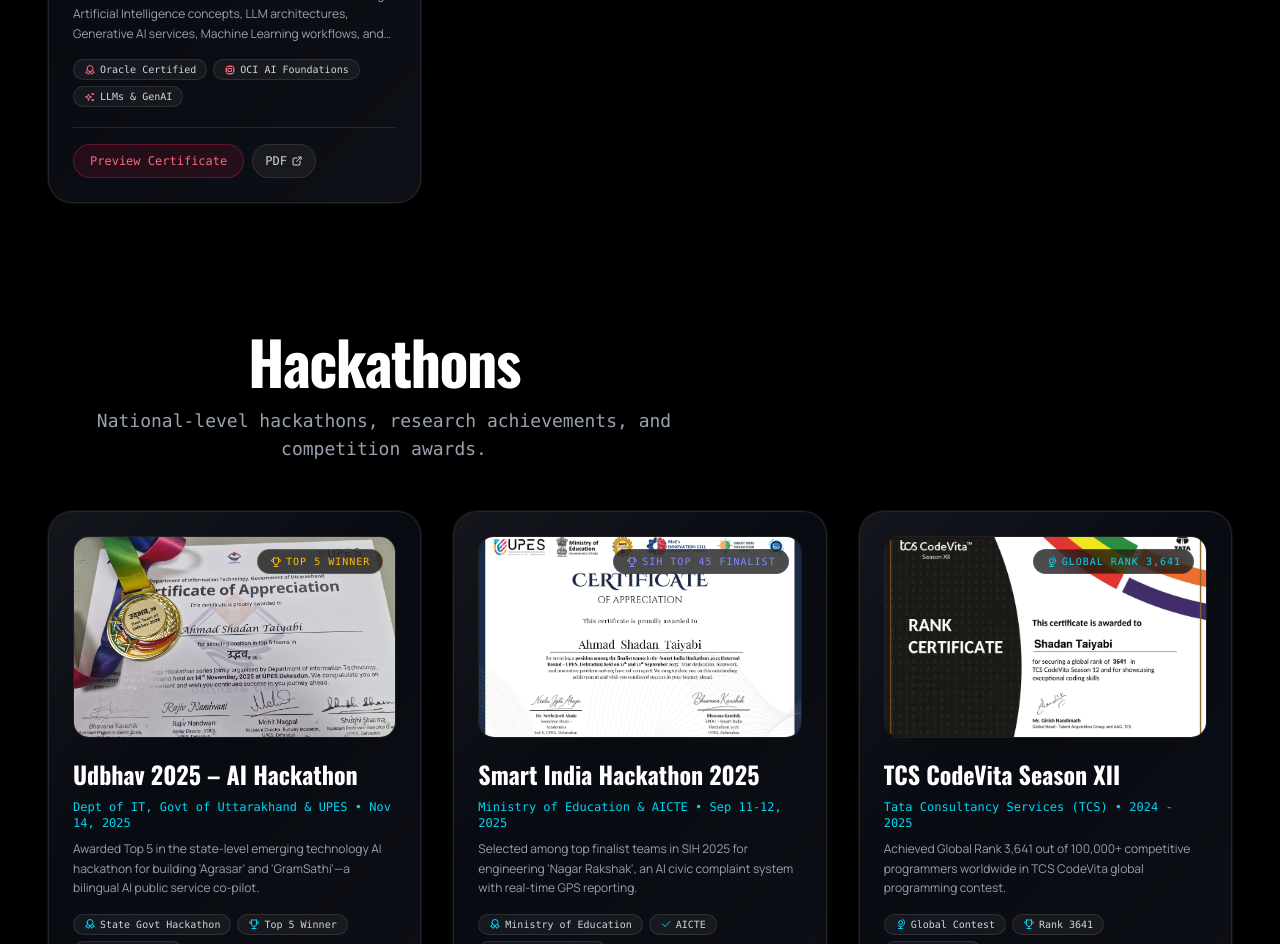
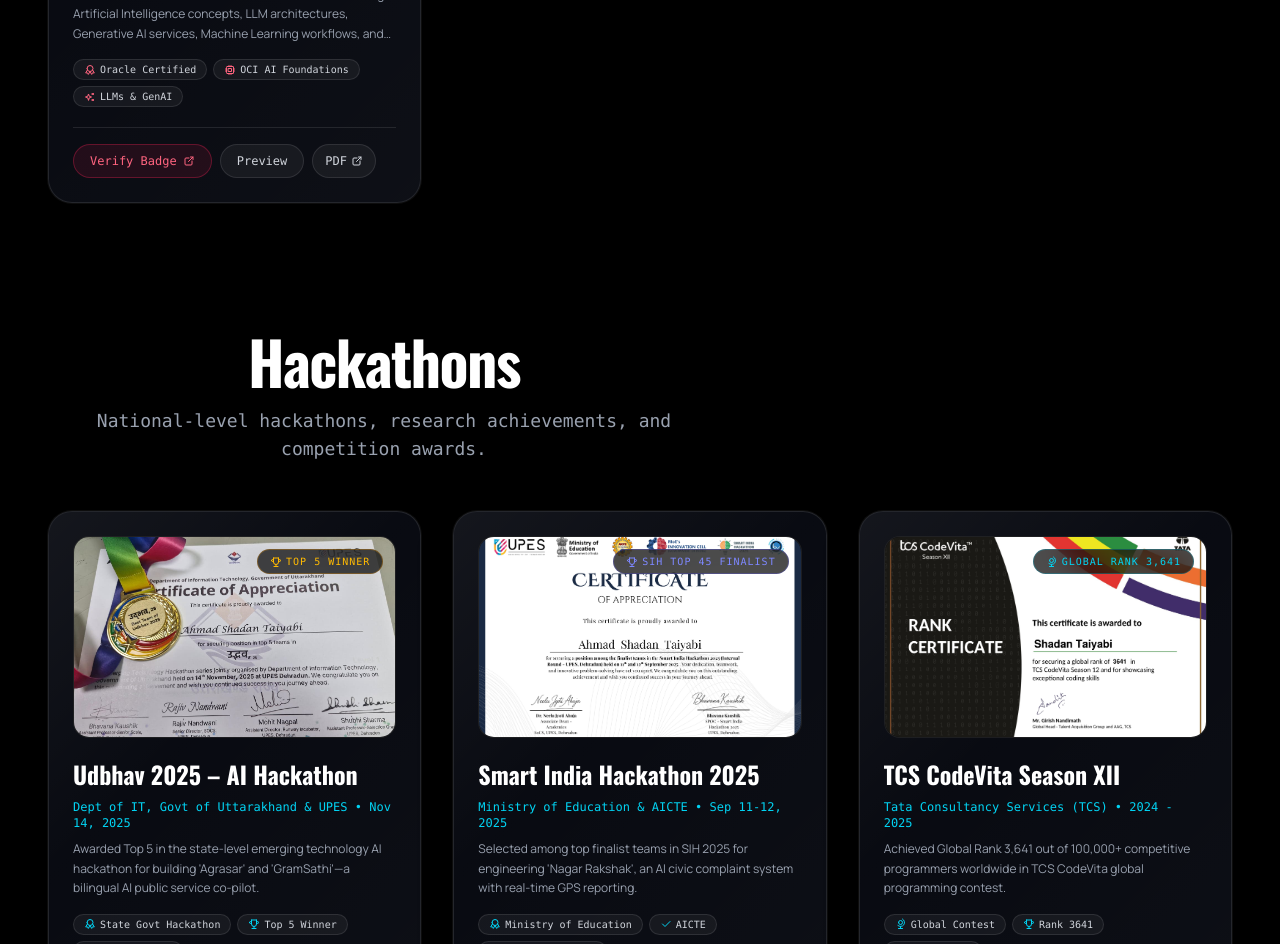
Before and after one commit to Shadan1221/Portfolio, a Next.js app: page / in a window 1280 px wide. Shown: the part 6920-7864 px from the top of the page. Built offline with nearby package versions, Linux system fonts and the light colour scheme.

Commit message:
Add official Oracle Cloud Infrastructure certification verification badge link

```diff
--- a/src/components/ResumeSection.tsx
+++ b/src/components/ResumeSection.tsx
@@ -152,7 +152,7 @@
     description: "Official Oracle Cloud Infrastructure certification covering Artificial Intelligence concepts, LLM architectures, Generative AI services, Machine Learning workflows, and Responsible AI guidelines.",
     thumbnailUrl: "/certificates/thumbnails/oracle_oci_ai.png",
     fileUrl: "/certificates/certifications/eCertificate Oracle Cloud Infrastructure AI Foundations Associate (1Z0-1122-26).pdf",
-    credlyUrl: null,
+    credlyUrl: "https://catalog-education.oracle.com/ords/certview/sharebadge?id=B80B0592ED333E763B441168A19F02DB7080C846717BE3098648C4423D4042D2",
     badges: [
       { text: "Oracle Certified", icon: IconAward },
       { text: "OCI AI Foundations", icon: IconCpu },
@@ -747,11 +747,22 @@
                   </div>
 
                   <div className="pt-4 border-t border-white/10 flex items-center gap-2 flex-wrap">
+                    {cert.credlyUrl && (
+                      <a
+                        href={cert.credlyUrl}
+                        target="_blank"
+                        rel="noopener noreferrer"
+                        className="inline-flex items-center gap-1.5 px-4 py-2 rounded-full text-xs font-mono font-medium text-rose-400 bg-rose-500/10 border border-rose-500/30 hover:bg-rose-400 hover:text-black transition-all"
+                      >
+                        <span>Verify Badge</span>
+                        <IconExternalLink className="w-3 h-3" />
+                      </a>
+                    )}
                     <button
                       onClick={() => setModalItem({ title: cert.title, imageSrc: cert.thumbnailUrl, fileUrl: cert.fileUrl })}
-                      className="inline-flex items-center gap-1.5 px-4 py-2 rounded-full text-xs font-mono font-medium text-rose-400 bg-rose-500/10 border border-rose-500/30 hover:bg-rose-400 hover:text-black transition-all"
+                      className="inline-flex items-center gap-1.5 px-4 py-2 rounded-full text-xs font-mono font-medium text-gray-300 bg-white/5 border border-white/10 hover:bg-white hover:text-black transition-all"
                     >
-                      <span>Preview Certificate</span>
+                      <span>Preview</span>
                     </button>
                     <a
                       href={cert.fileUrl}
```
